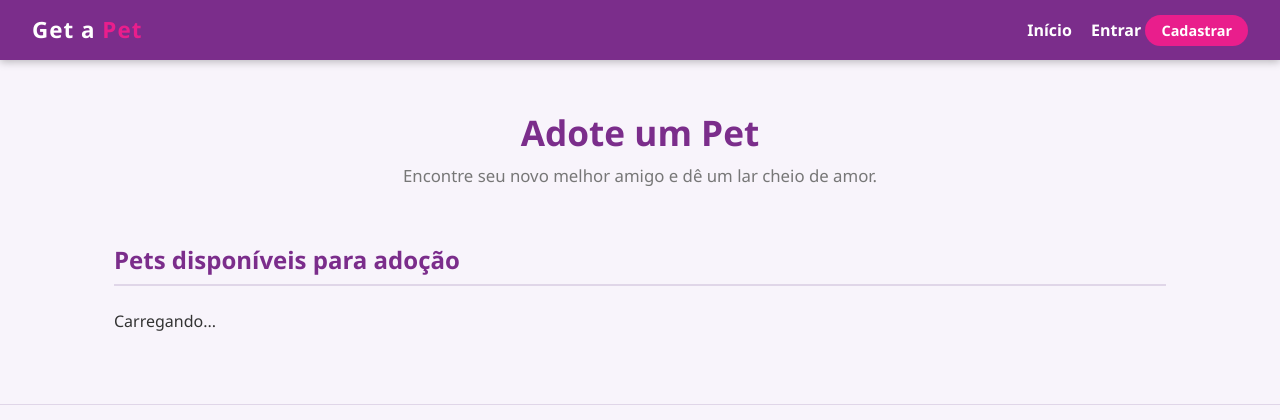
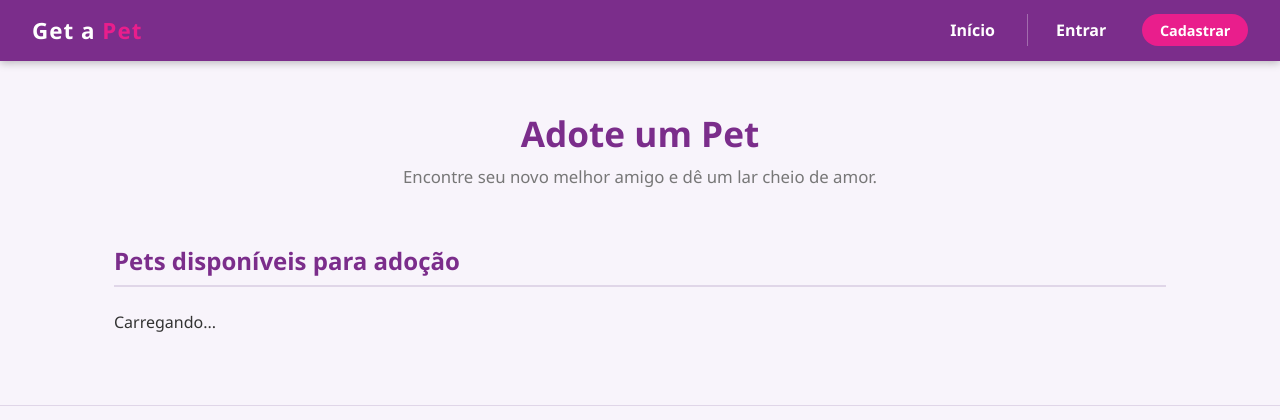
Before and after one commit to Gio-Rios/PET_DJANGO, a Django app: page / in a window 1280 px wide. Shown: the top 420 px of the page. Run offline with Django 5.2, Linux system fonts and the light colour scheme; data that the repository does not hold is empty.

Commit message:
Navbar: espaçamento entre os links do menu
Ajusta o gap entre os itens e adiciona divisores sutis entre os
links da área autenticada, que estavam colados uns nos outros.

```diff
--- a/static/css/style.css
+++ b/static/css/style.css
@@ -35,14 +35,27 @@
 .navbar .logo { font-size: 1.4rem; letter-spacing: 1px; }
 .navbar .logo span { color: var(--accent); }
 
-.nav-links { display: flex; gap: 1.2rem; align-items: center; }
+.nav-links { display: flex; gap: 2rem; align-items: center; }
 .nav-links a:hover { color: var(--accent); }
+#nav-auth {
+  display: flex;
+  align-items: center;
+  padding-left: 1.75rem;
+  border-left: 1px solid rgba(255,255,255,.3);
+}
+#nav-auth a + a:not(.nav-btn) {
+  margin-left: 1.75rem;
+  padding-left: 1.75rem;
+  border-left: 1px solid rgba(255,255,255,.3);
+}
+.nav-greeting { font-weight: 400; opacity: .85; }
 .nav-btn {
   background: var(--accent);
-  padding: .4rem 1rem;
+  padding: .4rem 1.1rem;
   border-radius: 20px;
   font-size: .9rem;
 }
+#nav-auth a.nav-btn { margin-left: 2.25rem; }
 .nav-btn:hover { background: #c0146e; color: #fff !important; }
 
 /* ===== Sino de notificações ===== */
```
